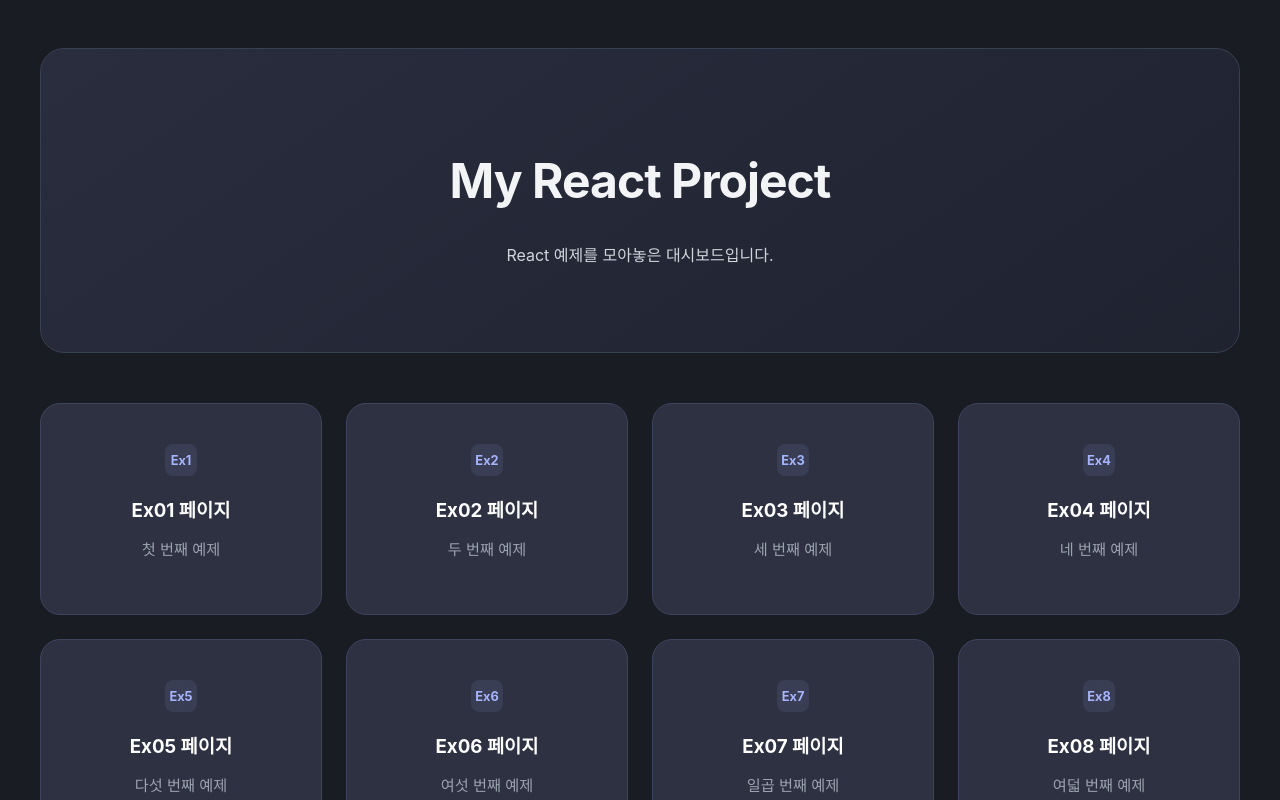
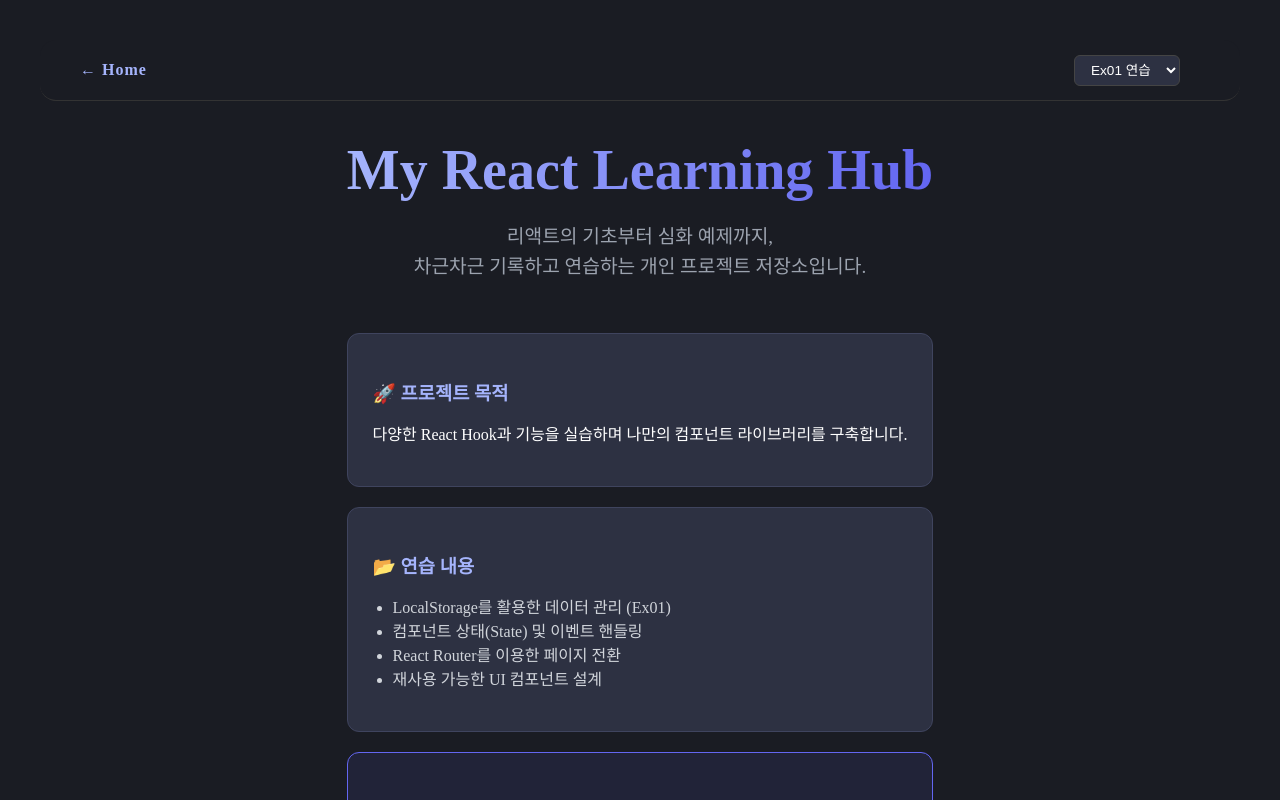
Before and after one commit to mainug/pkdata26, a React (Vite) app in the folder react/03.VITE방식/prj04/: page / in a window 1280 px wide. Shown: the top 800 px of the page. Built offline with nearby package versions, Linux system fonts and the light colour scheme.

Commit message:
feat: Update project files and configurations

```diff
--- a/react/03.VITE방식/prj04/src/App.css
+++ b/react/03.VITE방식/prj04/src/App.css
@@ -1,3 +1,10 @@
+#root {
+  max-width: 1280px;
+  margin: 0 auto;
+  padding: 2rem;
+  text-align: center;
+}
+
 /* 상단 네비게이션 전체 바 */
 .dark-nav {
   display: flex;
@@ -7,6 +14,7 @@
   height: 60px;
   background-color: #1a1c23; /* Home 배경색과 통일 */
   border-bottom: 1px solid #333;
+  border-radius: 16px;
   position: sticky;
   top: 0;
   z-index: 1000;
@@ -39,3 +47,13 @@
 .nav-select:hover {
   border-color: #a5b4fc; /* 강조색 */
 }
+
+/* 예제에서 테스트를 위한 css */
+.light-mode {
+  background-color: lightgoldenrodyellow;
+}
+
+.dark-mode {
+  color: white;
+  background-color: darkblue;
+}
--- a/react/03.VITE방식/prj04/src/App.jsx
+++ b/react/03.VITE방식/prj04/src/App.jsx
@@ -20,19 +20,38 @@
 
 function App() {
   const location = useLocation();
-  const navigate = useNavigate(); // 페이지 이동을 위한 함수
-  const showNavbar = location.pathname !== "/";
+  const navigate = useNavigate();
 
-  const handleSelectChange = (e) => {
-    if (e.target.value) {
-      navigate(e.target.value); // 선택한 value("/ex01" 등)로 이동
-    }
+  // 1. 사용할 예제 번호들을 배열로 만듭니다. (나중에 추가될 때 여기 숫자만 넣으세요)
+  const exNumbers = [
+    "01",
+    "02",
+    "03",
+    "04",
+    "05",
+    "06",
+    "07",
+    "08",
+    "09",
+    "10",
+  ];
+
+  // 2. 컴포넌트들을 객체로 묶어두면 매핑하기 편합니다.
+  const components = {
+    "01": <Ex01 />,
+    "02": <Ex02 />,
+    "03": <Ex03 />,
+    "04": <Ex04 />,
+    "05": <Ex05 />,
+    "06": <Ex06 />,
+    "07": <Ex07 />,
+    "08": <Ex08 />,
+    "09": <Ex09 />,
+    10: <Ex10 />,
   };
 
   return (
-    <>
     <div className="app-container">
-        {showNavbar && (
       <nav className="dark-nav">
         <Link to="/" className="nav-logo">
           ← Home
@@ -41,42 +60,27 @@
         <div className="nav-dropdown-wrapper">
           <select
             className="nav-select"
-                onChange={handleSelectChange}
-                value={location.pathname} // 현재 페이지에 맞춰 드롭다운 값 동기화
+            onChange={(e) => navigate(e.target.value)}
+            value={location.pathname}
           >
-                <option value="" disabled>
-                  연습 예제 선택
+            {/* 3. 배열을 돌면서 드롭다운 옵션을 자동 생성합니다 */}
+            {exNumbers.map((num) => (
+              <option key={num} value={`/ex${num}`}>
+                Ex{num} 연습
               </option>
-                <option value="/ex01">Ex01. LocalStorage</option>
-                <option value="/ex02">Ex02. 예제</option>
-                <option value="/ex03">Ex03. 예제</option>
-                <option value="/ex04">Ex04. 예제</option>
-                <option value="/ex05">Ex05. 예제</option>
-                <option value="/ex06">Ex06. 예제</option>
-                <option value="/ex07">Ex07. 예제</option>
-                <option value="/ex08">Ex08. 예제</option>
-                <option value="/ex09">Ex09. 예제</option>
-                <option value="/ex10">Ex10. 예제</option>
+            ))}
           </select>
         </div>
       </nav>
-        )}
 
       <Routes>
-          <Route path="/" element={<Home />}></Route>
-          <Route path="/ex01" element={<Ex01 />}></Route>
-          <Route path="/ex02" element={<Ex02 />}></Route>
-          <Route path="/ex03" element={<Ex03 />}></Route>
-          <Route path="/ex04" element={<Ex04 />}></Route>
-          <Route path="/ex05" element={<Ex05 />}></Route>
-          <Route path="/ex06" element={<Ex06 />}></Route>
-          <Route path="/ex07" element={<Ex07 />}></Route>
-          <Route path="/ex08" element={<Ex08 />}></Route>
-          <Route path="/ex09" element={<Ex09 />}></Route>
-          <Route path="/ex10" element={<Ex10 />}></Route>
+        <Route path="/" element={<Home />} />
+        {/* 4. 배열을 돌면서 라우트(Route)를 자동 생성합니다 */}
+        {exNumbers.map((num) => (
+          <Route key={num} path={`/ex${num}`} element={components[num]} />
+        ))}
       </Routes>
     </div>
-    </>
   );
 }
 
--- a/react/03.VITE방식/prj04/src/pages/Ex02.jsx
+++ b/react/03.VITE방식/prj04/src/pages/Ex02.jsx
@@ -1,8 +1,25 @@
+import { useState } from "react";
+
 function Ex02() {
+  const [theme, setTheme] = useState(() => localStorage.getItem("theme"));
+
+  const toggle = () => {
+    if (theme === "light") {
+      setTheme("dark");
+      localStorage.setItem("theme", "dark");
+    } else {
+      setTheme("light");
+      localStorage.setItem("theme", "light");
+    }
+  };
+
   return (
     <>
-      <h1>Ex02 페이지 입니다.</h1>
-      <h2>React 예제 입니다.</h2>
+      <h1> 2. Localstorage를 이용한 테마색 설정 기억하기</h1>
+      <div className={theme === "light" ? "light-mode" : "dark-mode"}>
+        <h2>{theme === "light" ? "☀️ 주간모드" : "🌌 야간모드"}</h2>
+        <button onClick={toggle}>테마변경</button>
+      </div>
     </>
   );
 }
--- a/react/03.VITE방식/prj04/src/pages/Home.css
+++ b/react/03.VITE방식/prj04/src/pages/Home.css
@@ -1,88 +1,69 @@
-.home-container {
-  max-width: 1200px;
-  margin: 0 auto;
-  padding: 40px 20px;
-  font-family: "Inter", sans-serif;
-  text-align: center;
-  color: #d1d5db; /* 부드러운 밝은 회색 글자 */
+/* Home.css */
+
+.home-page-bg {
+  background-color: #1a1c23;
   min-height: 100vh;
+  width: 100%;
+  display: flex;
+  justify-content: center;
+  align-items: center;
+  color: #ffffff;
+  padding-top: 60px;
+  /* 부모 body 마진 무시 */
+  position: absolute;
+  top: 0;
+  left: 0;
 }
 
-.home-header {
-  padding: 70px 0;
-  /* 완전 검정 대신 깊이감 있는 진회색 그라디언트 */
-  background: linear-gradient(145deg, #2a2d3e 0%, #1f222f 100%);
-  border-radius: 24px;
-  margin-bottom: 50px;
-  border: 1px solid #374151;
+.home-container {
+  max-width: 800px;
+  padding: 40px 20px;
+  text-align: center;
 }
 
-.home-header h1 {
-  font-size: 3rem;
-  color: #f3f4f6;
-  letter-spacing: -1px;
+.home-hero {
+  margin-bottom: 50px;
 }
 
-.highlight {
-  color: #a5b4fc; /* 부드러운 파스텔톤 블루 */
+.hero-title {
+  font-size: 3.5rem;
+  font-weight: 800;
+  background: linear-gradient(to right, #a5b4fc, #6366f1);
+  -webkit-background-clip: text;
+  -webkit-text-fill-color: transparent;
+  margin-bottom: 20px;
+}
+
+.hero-subtitle {
+  font-size: 1.2rem;
+  color: #9ca3af;
+  line-height: 1.6;
 }
 
 .home-content {
   display: grid;
-  grid-template-columns: repeat(auto-fit, minmax(280px, 1fr));
-  gap: 24px;
+  gap: 20px;
 }
 
-.card-wrapper {
-  text-decoration: none;
-  color: inherit;
-  display: block;
+.intro-card {
+  background-color: #2d3142;
+  padding: 25px;
+  border-radius: 12px;
+  text-align: left;
+  border: 1px solid #3f445e;
 }
 
-.card {
-  padding: 40px 30px;
-  /* 배경보다 약간 더 밝은 회색으로 카드 구분 */
-  background: #2d3142;
-  border: 1px solid #3f445e;
-  border-radius: 20px;
-  transition: all 0.3s ease-out;
-}
-
-.card-wrapper:hover .card {
-  transform: translateY(-8px);
-  background: #373c53; /* 호버 시 아주 살짝 밝아짐 */
-  border-color: #6366f1;
-  box-shadow: 0 15px 30px rgba(0, 0, 0, 0.3);
-}
-
-.card-num {
-  font-size: 0.8rem;
-  font-weight: 700;
+.intro-card h3 {
   color: #a5b4fc;
-  background: rgba(165, 180, 252, 0.1);
-  width: 32px;
-  height: 32px;
-  display: flex;
-  align-items: center;
-  justify-content: center;
-  border-radius: 8px;
-  margin: 0 auto 15px;
-}
-
-.card h3 {
-  color: #ffffff;
   margin-bottom: 10px;
 }
 
-.card p {
-  color: #9ca3af; /* 설명글은 좀 더 차분하게 */
-  font-size: 0.95rem;
+.intro-card ul {
+  padding-left: 20px;
+  color: #d1d5db;
 }
 
-.home-page-bg {
-  background-color: #1a1c23;
-  min-height: 100vh;
-  margin: -8px; /* 바깥 마진 당기기 */
-  padding: 8px; /* 안쪽 여백 확보 */
-  display: flow-root; /* 상단 흰 선 차단 */
+.intro-card.highlight {
+  border: 1px solid #6366f1;
+  background-color: rgba(99, 102, 241, 0.1);
 }
--- a/react/03.VITE방식/prj04/src/pages/Home.jsx
+++ b/react/03.VITE방식/prj04/src/pages/Home.jsx
@@ -1,46 +1,44 @@
 import React from "react";
-import { Link } from "react-router-dom";
 import "./Home.css";
 
 const Home = () => {
-  // 카드에 들어갈 데이터를 배열로 정리합니다.
-  const ex = [
-    { id: 1, title: "Ex01 페이지", desc: "첫 번째 예제", path: "/ex01" },
-    { id: 2, title: "Ex02 페이지", desc: "두 번째 예제", path: "/ex02" },
-    { id: 3, title: "Ex03 페이지", desc: "세 번째 예제", path: "/ex03" },
-    { id: 4, title: "Ex04 페이지", desc: "네 번째 예제", path: "/ex04" },
-    { id: 5, title: "Ex05 페이지", desc: "다섯 번째 예제", path: "/ex05" },
-    { id: 6, title: "Ex06 페이지", desc: "여섯 번째 예제", path: "/ex06" },
-    { id: 7, title: "Ex07 페이지", desc: "일곱 번째 예제", path: "/ex07" },
-    { id: 8, title: "Ex08 페이지", desc: "여덟 번째 예제", path: "/ex08" },
-    { id: 9, title: "Ex09 페이지", desc: "아홉 번째 예제", path: "/ex09" },
-    {
-      id: 10,
-      title: "Ex10 페이지",
-      desc: "열 번째 예제",
-      path: "/ex10",
-    },
-  ];
-
   return (
     <div className="home-page-bg">
       <div className="home-container">
-        <header className="home-header">
-          <h1>My React Project</h1>
-          <p>React 예제를 모아놓은 대시보드입니다.</p>
+        <header className="home-hero">
+          <h1 className="hero-title">My React Learning Hub</h1>
+          <p className="hero-subtitle">
+            리액트의 기초부터 심화 예제까지, <br />
+            차근차근 기록하고 연습하는 개인 프로젝트 저장소입니다.
+          </p>
         </header>
 
         <section className="home-content">
-          {/* map을 사용해 반복되는 코드를 줄입니다. */}
-          {ex.map((v) => (
-            <Link to={v.path} key={v.id} className="card-wrapper">
-              <div className="card">
-                <div className="card-num">Ex{v.id}</div>
-                <h3>{v.title}</h3>
-                <p>{v.desc}</p>
-              </div>
-            </Link>
-          ))}
+          <div className="intro-card">
+            <h3>🚀 프로젝트 목적</h3>
+            <p>
+              다양한 React Hook과 기능을 실습하며 나만의 컴포넌트 라이브러리를
+              구축합니다.
+            </p>
+          </div>
+
+          <div className="intro-card">
+            <h3>📂 연습 내용</h3>
+            <ul>
+              <li>LocalStorage를 활용한 데이터 관리 (Ex01)</li>
+              <li>컴포넌트 상태(State) 및 이벤트 핸들링</li>
+              <li>React Router를 이용한 페이지 전환</li>
+              <li>재사용 가능한 UI 컴포넌트 설계</li>
+            </ul>
+          </div>
+
+          <div className="intro-card highlight">
+            <h3>💡 사용 방법</h3>
+            <p>
+              상단의 드롭다운 메뉴를 클릭하여 각 연습 예제 페이지로 바로 이동할
+              수 있습니다.
+            </p>
+          </div>
         </section>
       </div>
     </div>
```
Also changed, not shown: 1 other file (tests, documents, lock files or other folders). Lines whose indentation alone changed are shown as unchanged.
